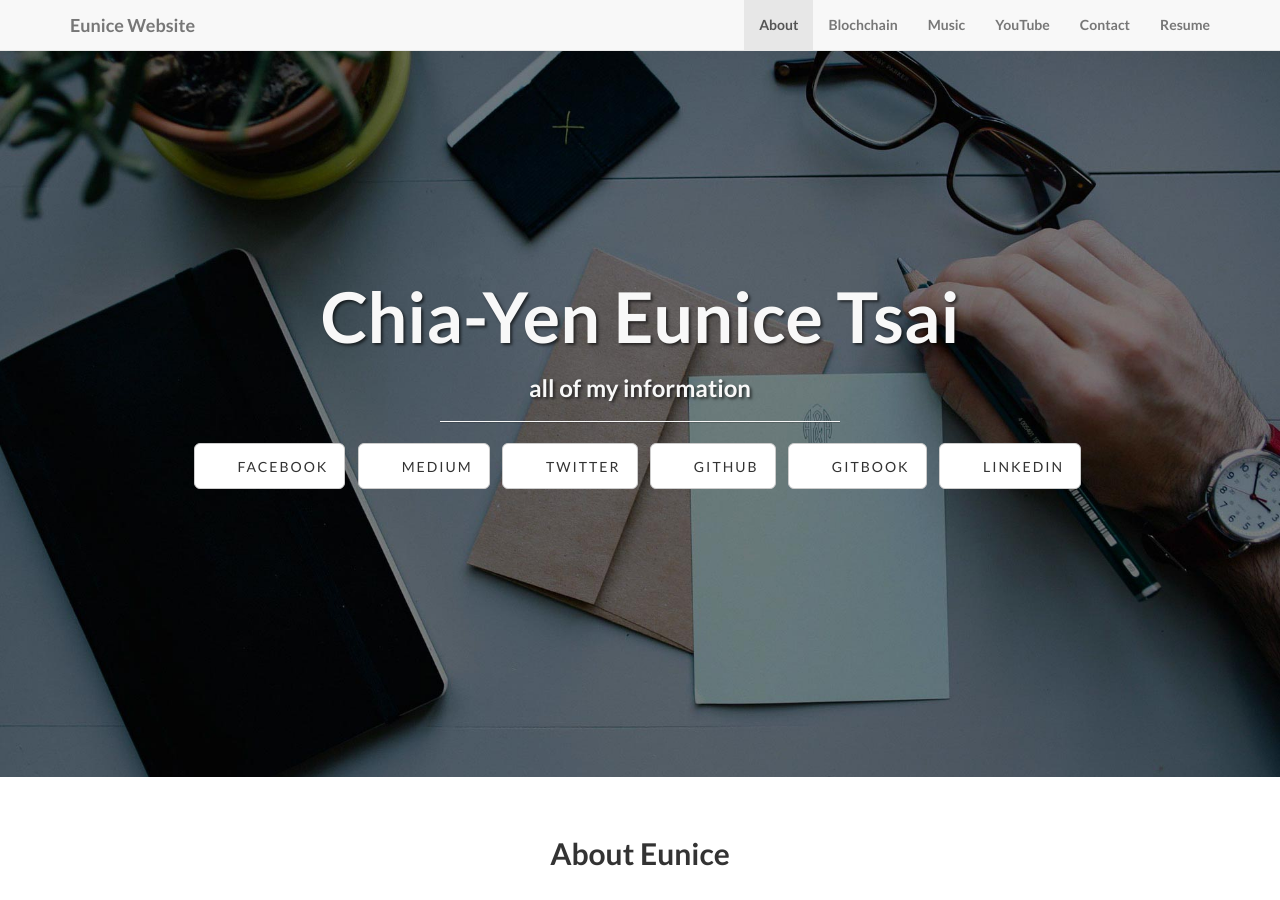
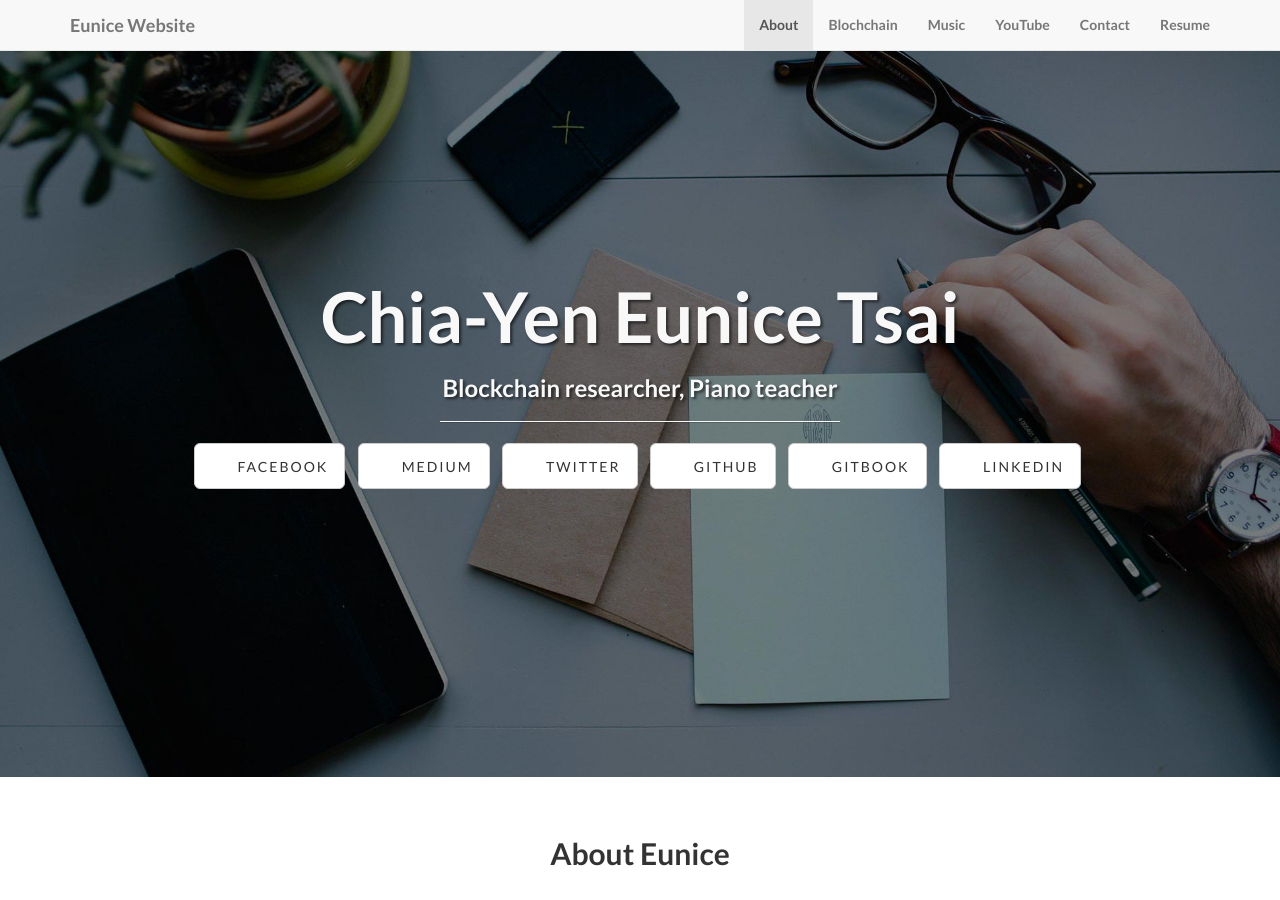
Before and after one commit to BabybearEunice/websiteTemplate1, a Jekyll site: the page built from index.html, in a window 1280 px wide and 900 px high. Built offline with Jekyll 4.4.1, drawn with Linux system fonts in a browser that asks for light colours; nearby versions of some CDN libraries; library files that are not in the unit come from our copies.

Commit message:
Update index.html

```diff
--- a/index.html
+++ b/index.html
@@ -1,5 +1,5 @@
 ---
 layout: default
 title: Chia-Yen Eunice Tsai
-subTitle: all of my information
+subTitle: Blockchain researcher, Piano teacher
 ---
```
